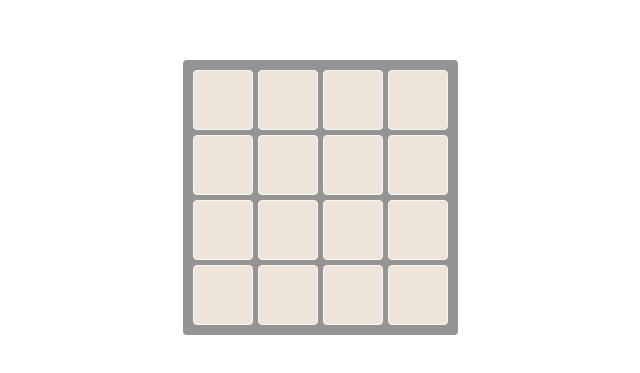
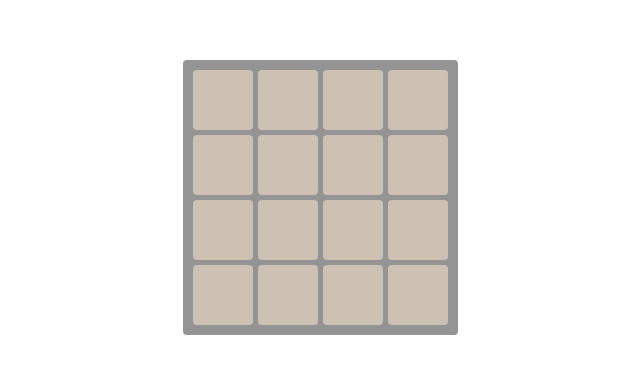
Before and after one commit to ferkanzai/2048, a Next.js app: page / in a window 1280 px wide. Shown: the part 203-576 px from the top of the page, without its empty margins (320-960 px from the left). Built offline with nearby package versions, Linux system fonts and the light colour scheme.

Commit message:
feat: cell colors

```diff
--- a/components/Grid/index.tsx
+++ b/components/Grid/index.tsx
@@ -9,16 +9,12 @@ const Grid = ({ cells }: Props) => {
   const grid = cells * cells;
   const { cellsArray } = useGame(grid);
 
-  // move right
-  // 0 -> 1 -> 2 -> 3
-  // 4 -> 5 -> 6 -> 7
-  // 8 -> 9 -> 10 -> 11
-  // 12 -> 13 -> 14 -> 15
-
   return (
     <GridWrapper cells={cells}>
       {cellsArray.map(({ position, value }) => (
-        <Cell key={position}>{value}</Cell>
+        <Cell key={position} value={value}>
+          {value}
+        </Cell>
       ))}
     </GridWrapper>
   );
@@ -34,13 +30,29 @@ const GridWrapper = styled.div<{ cells: number }>`
   padding: 10px;
 `;
 
-const Cell = styled.div`
+const Cell = styled.div<{ value: number | null }>`
+  font-family: 'Gill Sans', 'Gill Sans MT', Calibri, 'Trebuchet MS', sans-serif;
   align-items: center;
-  background-color: #eee4da;
+  background-color: ${({ value }) => {
+    if (value === null) return '#cdc1b4';
+    if (value === 2) return '#eee4da';
+    if (value === 4) return '#ede0c8';
+    if (value === 8) return '#f2b179';
+    if (value === 16) return '#f59563';
+    if (value === 32) return '#f67c5f';
+    if (value === 64) return '#f65e3b';
+    if (value === 128) return '#edcf72';
+    if (value === 256) return '#edcc61';
+    if (value === 512) return '#edc850';
+    if (value === 1024) return '#edc53f';
+    if (value >= 2048) return '#edc22e';
+  }};
   border-radius: 4px;
-  border: 1px solid #f9f6f2;
   box-sizing: border-box;
-  color: #776e65;
+  color: ${({ value }) => {
+    if (value === null || value <= 4) return '#776e65';
+    if (value > 4) return '#f9f6f2';
+  }};
   display: flex;
   font-size: 1.5rem;
   font-weight: bold;
```
